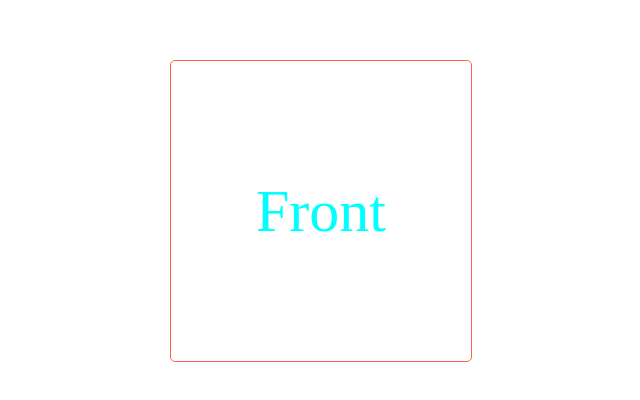
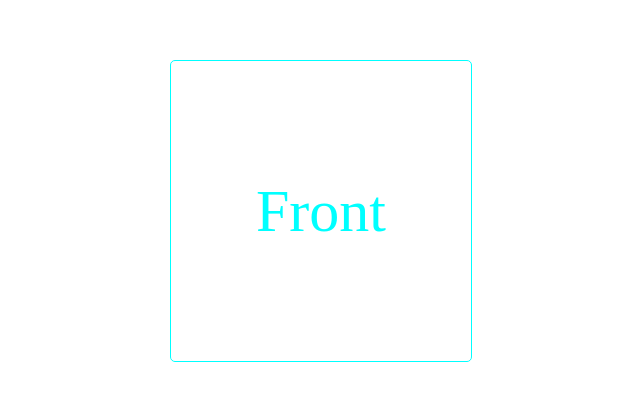
Before and after one commit to CodeCuriousIndia/backfaceVisibility, a plain HTML site: page index.html in a window 1280 px wide. Shown: the part 190-590 px from the top of the page, without its empty margins (320-960 px from the left). Drawn offline with Linux system fonts and the light colour scheme.

Commit message:
Update index.html

```diff
--- a/index.html
+++ b/index.html
@@ -42,7 +42,7 @@
         backface-visibility: hidden;
         color: aqua;
         background-color: #fff;
-        border: 1px solid tomato;
+        border: 1px solid aqua;
       border-radius: 5px ;
 
     }
```
